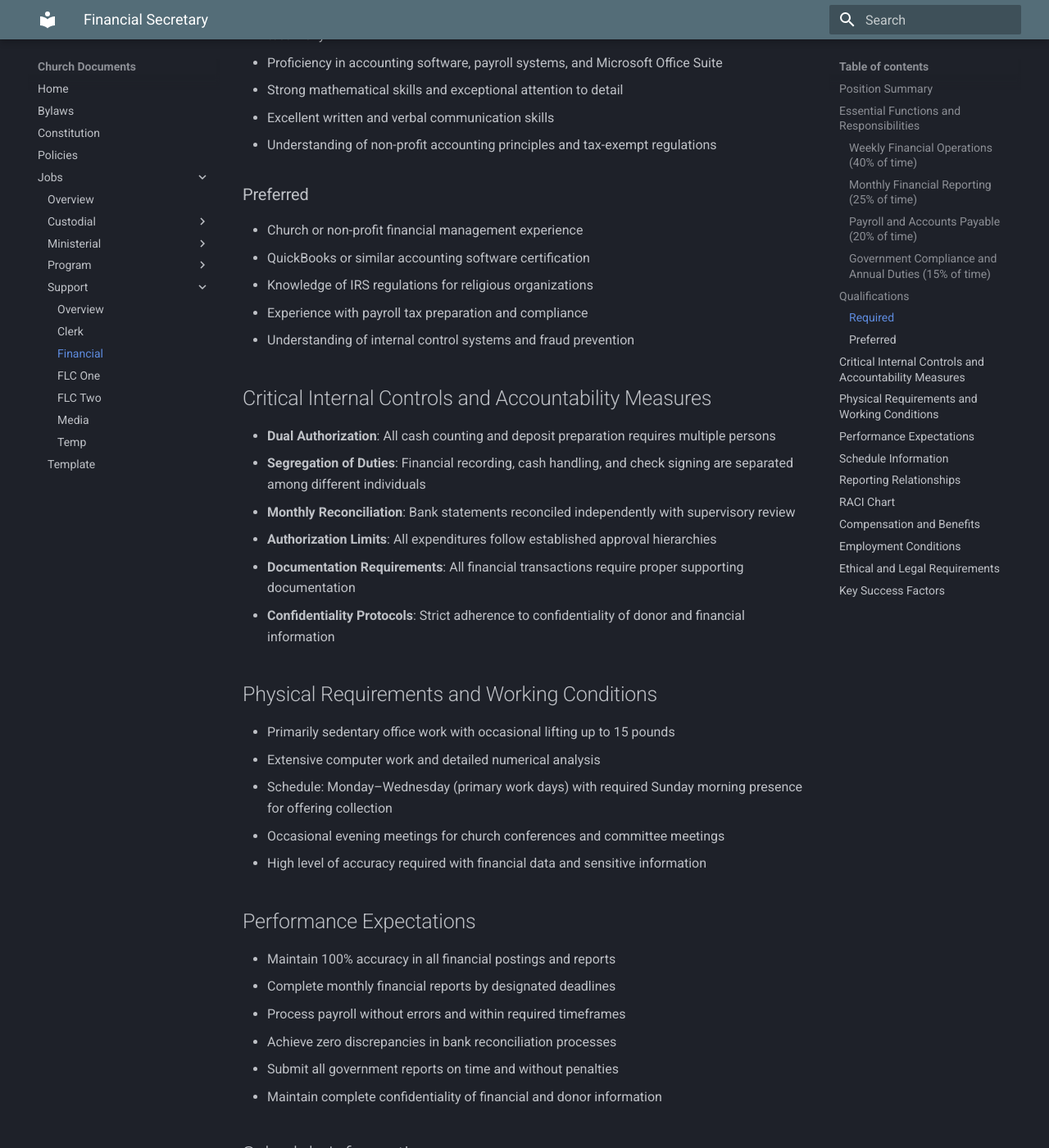
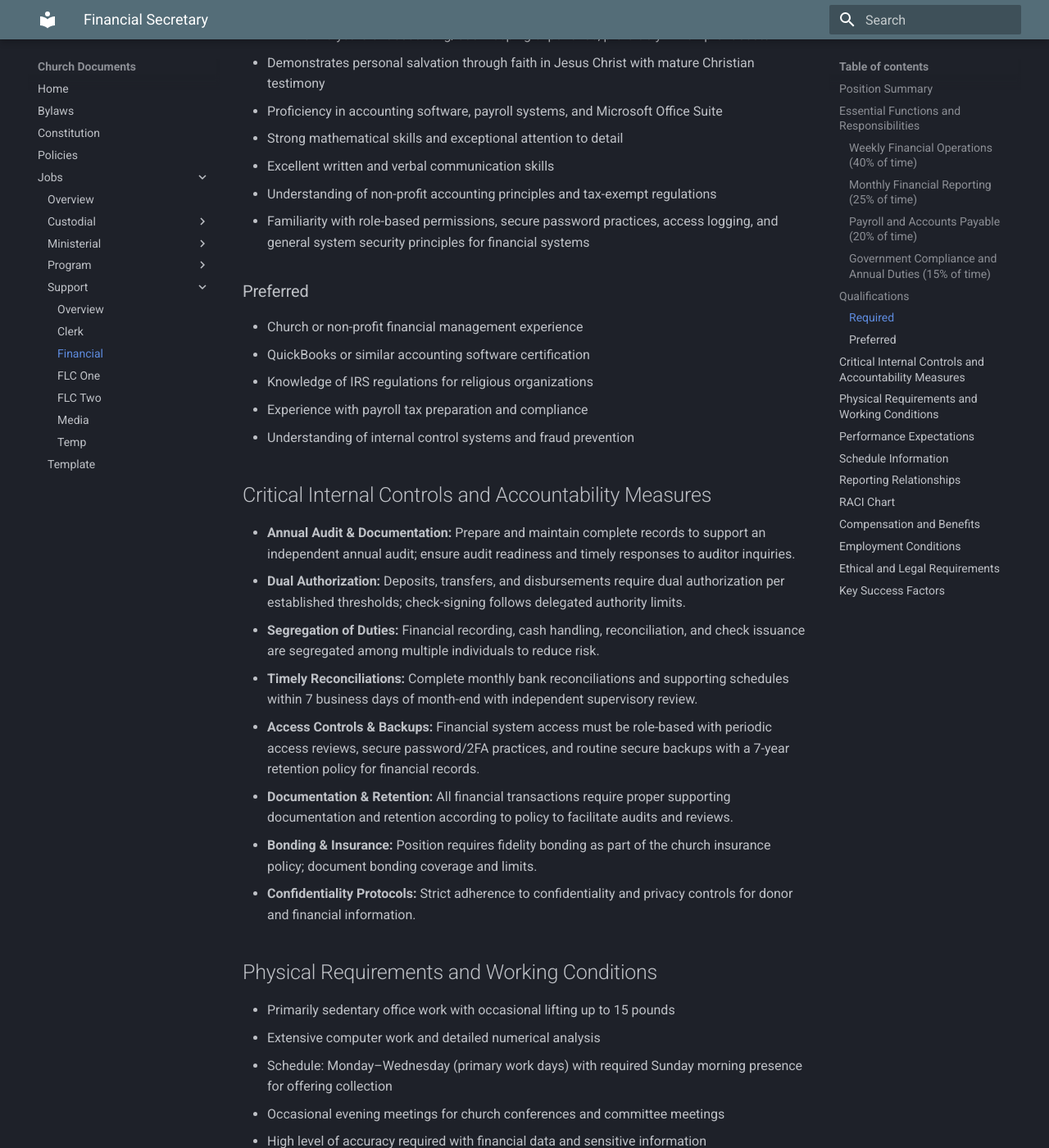
Before and after one commit to fbccana/church-docs, an MkDocs documentation site: the page built from docs/jobs/support/job-support-financial.md, in a window 1280 px wide and 1400 px high, scrolled down 1987 px. Shown: the whole window at 82% size. Built offline with MkDocs 1.6.1 and Material for MkDocs 9.7.7, drawn with Linux system fonts in a browser that asks for light colours; some of the changed text lies outside the part shown.

Commit message:
docs(jobs): strengthen financial controls, add audit duty, measurable expectations, and cross-training

```diff
--- a/docs/jobs/support/job-support-financial.md
+++ b/docs/jobs/support/job-support-financial.md
@@ -49,6 +49,7 @@
 - Generate W-2 and 1099-MISC forms for year-end reporting
 - Mail annual contribution statements to all donors
 - Assist with annual budget preparation and financial analysis
+- Prepare documentation for the annual independent audit and respond to auditor requests; maintain trial balance backups and audit schedules for the Finance Committee
 - Support ministry event financial management (youth events, dinners, special programs)
 - Maintain strict confidentiality of all personal and financial information
 
@@ -64,6 +65,7 @@
 - Strong mathematical skills and exceptional attention to detail
 - Excellent written and verbal communication skills
 - Understanding of non-profit accounting principles and tax-exempt regulations
+- Familiarity with role-based permissions, secure password practices, access logging, and general system security principles for financial systems
 
 ### Preferred
 
@@ -75,12 +77,14 @@
 
 ## Critical Internal Controls and Accountability Measures
 
-- **Dual Authorization**: All cash counting and deposit preparation requires multiple persons
-- **Segregation of Duties**: Financial recording, cash handling, and check signing are separated among different individuals
-- **Monthly Reconciliation**: Bank statements reconciled independently with supervisory review
-- **Authorization Limits**: All expenditures follow established approval hierarchies
-- **Documentation Requirements**: All financial transactions require proper supporting documentation
-- **Confidentiality Protocols**: Strict adherence to confidentiality of donor and financial information
+- **Annual Audit & Documentation:** Prepare and maintain complete records to support an independent annual audit; ensure audit readiness and timely responses to auditor inquiries.
+- **Dual Authorization:** Deposits, transfers, and disbursements require dual authorization per established thresholds; check-signing follows delegated authority limits.
+- **Segregation of Duties:** Financial recording, cash handling, reconciliation, and check issuance are segregated among multiple individuals to reduce risk.
+- **Timely Reconciliations:** Complete monthly bank reconciliations and supporting schedules within 7 business days of month-end with independent supervisory review.
+- **Access Controls & Backups:** Financial system access must be role-based with periodic access reviews, secure password/2FA practices, and routine secure backups with a 7-year retention policy for financial records.
+- **Documentation & Retention:** All financial transactions require proper supporting documentation and retention according to policy to facilitate audits and reviews.
+- **Bonding & Insurance:** Position requires fidelity bonding as part of the church insurance policy; document bonding coverage and limits.
+- **Confidentiality Protocols:** Strict adherence to confidentiality and privacy controls for donor and financial information.
 
 ## Physical Requirements and Working Conditions
 
@@ -93,11 +97,12 @@
 ## Performance Expectations
 
 - Maintain 100% accuracy in all financial postings and reports
-- Complete monthly financial reports by designated deadlines
+- Complete monthly financial reports and bank reconciliations within 7 business days of month-end
 - Process payroll without errors and within required timeframes
 - Achieve zero discrepancies in bank reconciliation processes
-- Submit all government reports on time and without penalties
+- Submit all government reports and tax filings on time and without penalties
 - Maintain complete confidentiality of financial and donor information
+- Ensure at least one trained backup for all critical financial responsibilities and perform quarterly handover drills to verify continuity
 
 ## Schedule Information
 
@@ -130,6 +135,7 @@
 - Annual drug screening required due to financial responsibilities
 - Compliance with all established church policies, financial procedures, and governmental regulations required
 - Bonding Requirement: Position requires fidelity bonding through church insurance policy
+- Participate in quarterly cross-training and succession planning to ensure continuity of financial operations
 - At-will employment relationship
 
 !!! info "Reasonable Accommodations"
```
